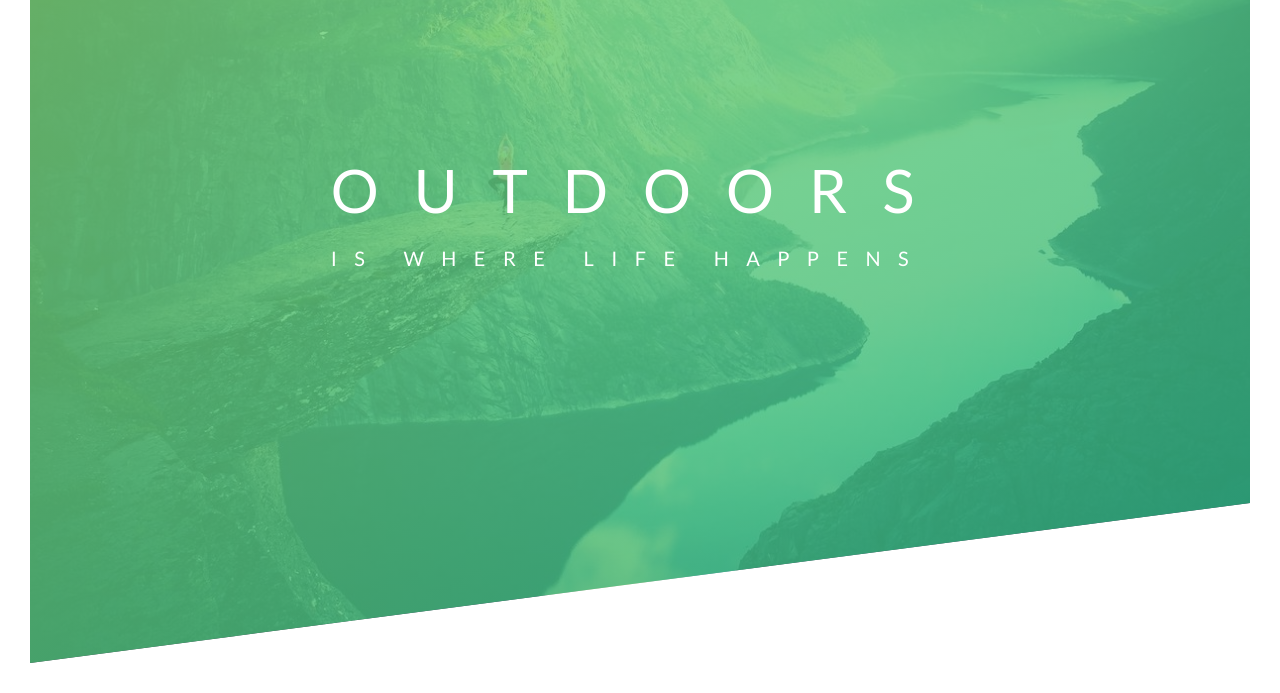
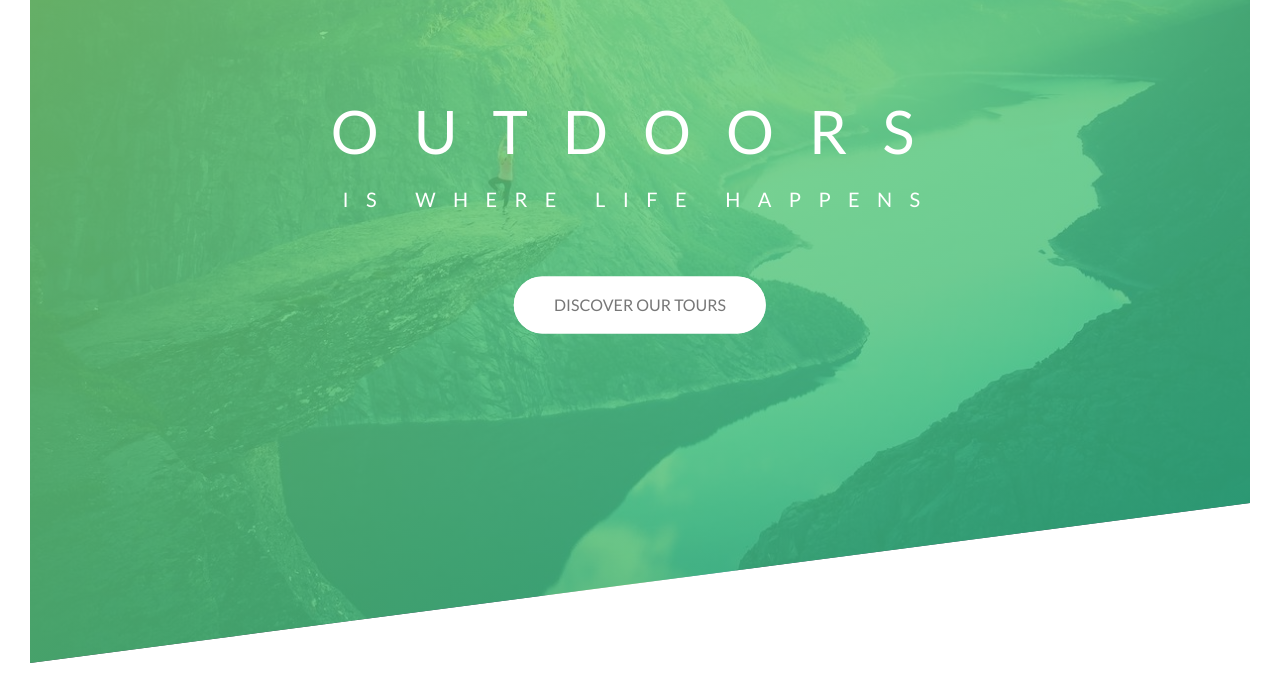
Before and after one commit to denomash/tours, a plain HTML site: page index.html in a window 1280 px wide. Shown: the part 127-820 px from the top of the page. Drawn offline with Linux system fonts and the light colour scheme.

Commit message:
ft(animation): add animation
- add button
- add animation to the button and to the info in the heading section

```diff
--- a/css/style.css
+++ b/css/style.css
@@ -15,7 +15,7 @@ Dark green: #28b485
 }
 
 body {
-  font-family: "Lato", sans-serif;
+  font-family: 'Lato', sans-serif;
   font-weight: 400;
   font-size: 16px;
   line-height: 1.7;
@@ -26,15 +26,16 @@ body {
 .header {
   height: 95vh; /* 95% of the view point heirht */
   background-image: linear-gradient(
-    to right bottom,
-    rgba(126, 213, 111, 0.8),
-    rgba(40, 180, 133, 0.8)),
-  url(../img/hero.jpg);
+      to right bottom,
+      rgba(126, 213, 111, 0.8),
+      rgba(40, 180, 133, 0.8)
+    ),
+    url(../img/hero.jpg);
   background-size: cover; /* tries to fit the width of the view port */
   background-position: top;
   position: relative;
 
-  clip-path: polygon(0 0, 100% 0, 100% 75vh, 0 100%)
+  clip-path: polygon(0 0, 100% 0, 100% 75vh, 0 100%);
 }
 
 .logo-box {
@@ -51,12 +52,18 @@ body {
   position: absolute;
   top: 40%;
   left: 50%;
-  transform: translate(-50%, -50%); /* moves an element from its current position (according to the parameters given for the X-axis and the Y-axis) */
+  transform: translate(
+    -50%,
+    -50%
+  ); /* moves an element from its current position (according to the parameters given for the X-axis and the Y-axis) */
+  text-align: center;
 }
 
 .heading-primary {
   color: #fff;
   text-transform: uppercase;
+  backface-visibility: hidden;
+  margin-bottom: 60px;
 }
 
 .heading-primary-main {
@@ -64,11 +71,121 @@ body {
   font-size: 60px;
   font-weight: 400;
   letter-spacing: 35px;
+
+  animation-name: moveInLeft;
+  animation-duration: 1s;
+  animation-timing-function: ease-out;
+
+  /* animation-delay: 1s;
+  animation-iteration-count: 2; */
 }
 
 .heading-primary-sub {
-  display: block;  /* ocupies entire space and creates line breaks after and before*/
+  display: block; /* ocupies entire space and creates line breaks after and before*/
   font-size: 20px;
   font-weight: 400;
   letter-spacing: 17.4px;
+
+  animation: moveInRight 1s ease-out;
 }
+
+@keyframes moveInLeft {
+  0% {
+    opacity: 0;
+    transform: translateX(-100px);
+  }
+
+  80% {
+    transform: translateX(10px);
+  }
+
+  100% {
+    opacity: 1;
+    transform: translate(0);
+  }
+}
+
+@keyframes moveInRight {
+  0% {
+    opacity: 0;
+    transform: translateX(100px);
+  }
+
+  80% {
+    transform: translateX(-10px);
+  }
+
+  100% {
+    opacity: 1;
+    transform: translate(0);
+  }
+}
+
+@keyframes moveInBottom {
+  0% {
+    opacity: 0;
+    transform: translateY(50px);
+  }
+
+  100% {
+    opacity: 1;
+    transform: translate(0);
+  }
+}
+
+.btn:link,
+.btn:visited {
+  text-transform: uppercase;
+  text-decoration: none;
+  padding: 15px 40px;
+  display: inline-block;
+  border-radius: 100px;
+  transition: all .2s;
+  position: relative;
+
+}
+
+.btn:hover {
+  transform: translateY(-3px);
+  box-shadow: 0 10px 20px  rgba(0, 0, 0, .2);
+}
+
+.btn:active {
+  transform: translateY(-1px);
+  box-shadow: 0 5px 10px rgba(0, 0, 0, .2)
+
+}
+
+.btn-white {
+  background-color: #fff;
+  color: #777;
+}
+
+.btn::after {
+  content: '';
+  display: inline-block;
+  height: 100%;
+  width: 100%;
+  border-radius: 100px;
+  position: absolute;
+  top: 0;
+  left: 0;
+  z-index: -1;
+  transition: all .4s;
+
+}
+
+
+.btn-white::after {
+  background-color: #fff;
+}
+
+.btn:hover::after {
+  transform: scaleX(1.4) scaleY(1.6);
+  opacity: 0;
+}
+
+.btn-animated {
+  animation: moveInBottom .5s ease-out .75s;
+  animation-fill-mode: backwards;
+}
--- a/index.html
+++ b/index.html
@@ -1,21 +1,25 @@
 <!DOCTYPE html>
 <html lang="en" dir="ltr">
   <head>
-    <meta charset="utf-8">
-    <meta name="viewport" content="width=device-width, initial-scale=1.0">
-    <meta http-equiv="X-UA-Compatible" content="ie=edge">
+    <meta charset="utf-8" />
+    <meta name="viewport" content="width=device-width, initial-scale=1.0" />
+    <meta http-equiv="X-UA-Compatible" content="ie=edge" />
 
-    <link href="https://fonts.googleapis.com/css/?family=Lato:100,300,400,700,900" rel="stylesheet">
+    <link
+      href="https://fonts.googleapis.com/css/?family=Lato:100,300,400,700,900"
+      rel="stylesheet"
+    />
 
-    <link rel="stylesheet" href="./css/style.css">
-    <link rel="shortcut icon" type="image/png" href="img/favicon.png">
+    <link rel="stylesheet" href="./css/style.css" />
+    <link rel="shortcut icon" type="image/png" href="img/favicon.png" />
 
     <title>Natours | Exciting tours for adventurous people</title>
   </head>
+
   <body>
     <header class="header">
       <div class="logo-box">
-        <img src="img/logo-white.png" alt="Logo" class="logo">
+        <img src="img/logo-white.png" alt="Logo" class="logo" />
       </div>
 
       <div class="text-box">
@@ -23,8 +27,9 @@
           <span class="heading-primary-main">Outdoors</span>
           <span class="heading-primary-sub">is where life happens</span>
         </h1>
+
+        <a href="#" class="btn btn-white btn-animated">Discover our tours</a>
       </div>
-
     </header>
   </body>
 </html>
```
